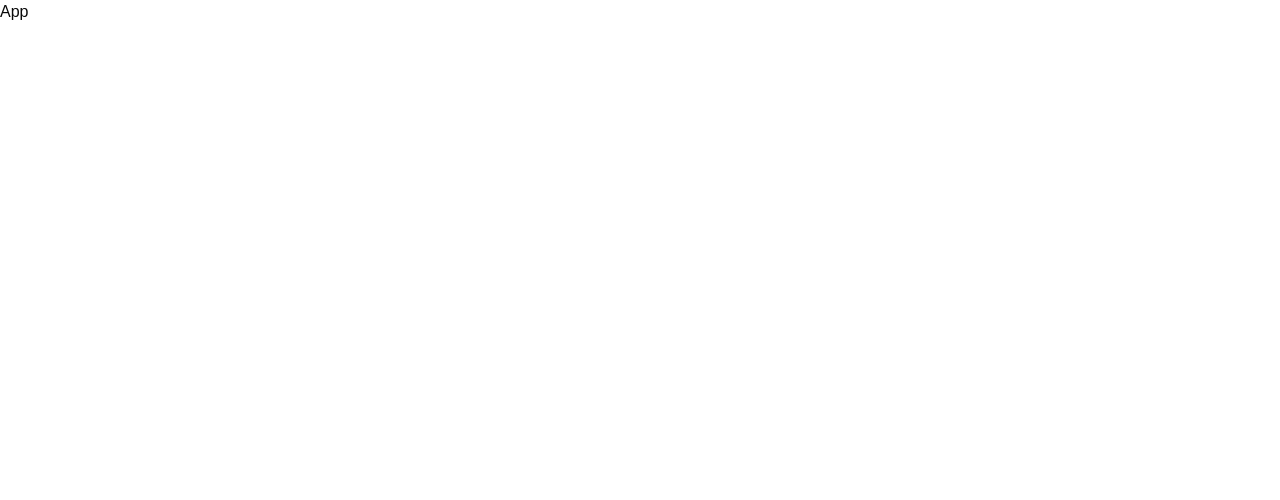
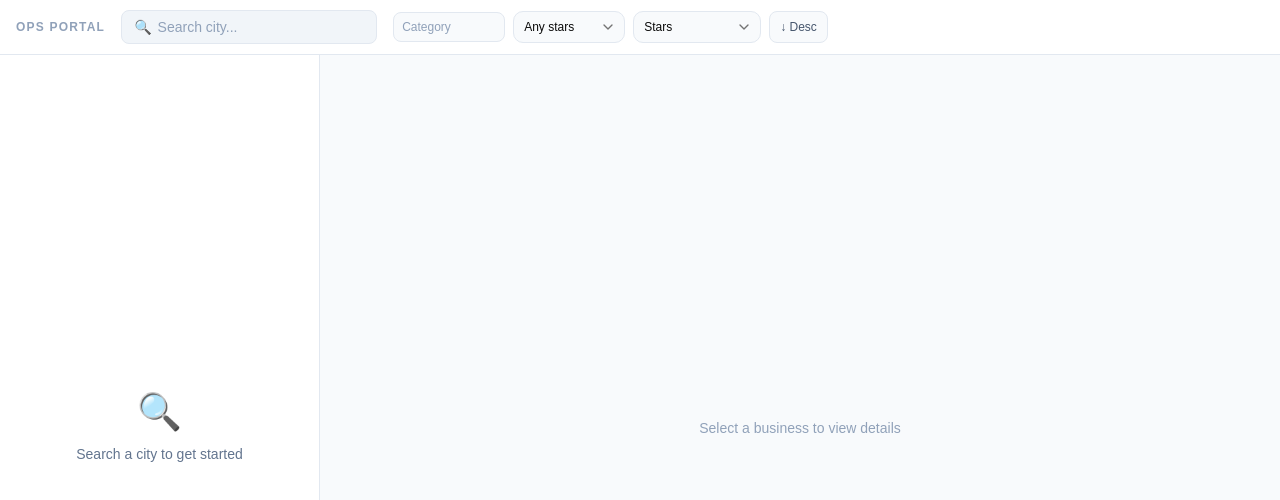
Before and after one commit to pyr3-dev/Yelp-search-app, a React (Vite) app in the folder frontend/: page / in a window 1280 px wide. Shown: the top 500 px of the page. Built offline with nearby package versions, Linux system fonts and the light colour scheme.

Commit message:
feat: wire RootLayout, router, and complete search UI

```diff
--- a/frontend/src/App.tsx
+++ b/frontend/src/App.tsx
@@ -1,6 +1,18 @@
-// frontend/src/App.tsx
+import { createBrowserRouter, RouterProvider } from 'react-router-dom'
+import { RootLayout } from './layouts/root-layout'
+import { SearchPage } from './pages/search'
+
+const router = createBrowserRouter([
+  {
+    element: <RootLayout />,
+    children: [
+      { path: '/', element: <SearchPage /> },
+    ],
+  },
+])
+
 function App() {
-  return <div>App</div>
+  return <RouterProvider router={router} />
 }
 
 export default App
--- /dev/null
+++ b/frontend/src/layouts/root-layout.tsx
@@ -0,0 +1,23 @@
+import { Outlet } from 'react-router-dom'
+import { SearchBar } from '@/components/search-bar'
+import { FilterBar } from '@/components/filter-bar'
+
+export function RootLayout() {
+  return (
+    <div className="flex flex-col h-full">
+      {/* Top bar */}
+      <header className="flex items-center gap-4 px-4 py-2.5 bg-white border-b border-slate-200 shrink-0">
+        <span className="text-xs font-bold tracking-widest text-slate-400 uppercase select-none">
+          Ops Portal
+        </span>
+        <SearchBar />
+        <FilterBar />
+      </header>
+
+      {/* Page content */}
+      <div className="flex-1 overflow-hidden">
+        <Outlet />
+      </div>
+    </div>
+  )
+}
```
